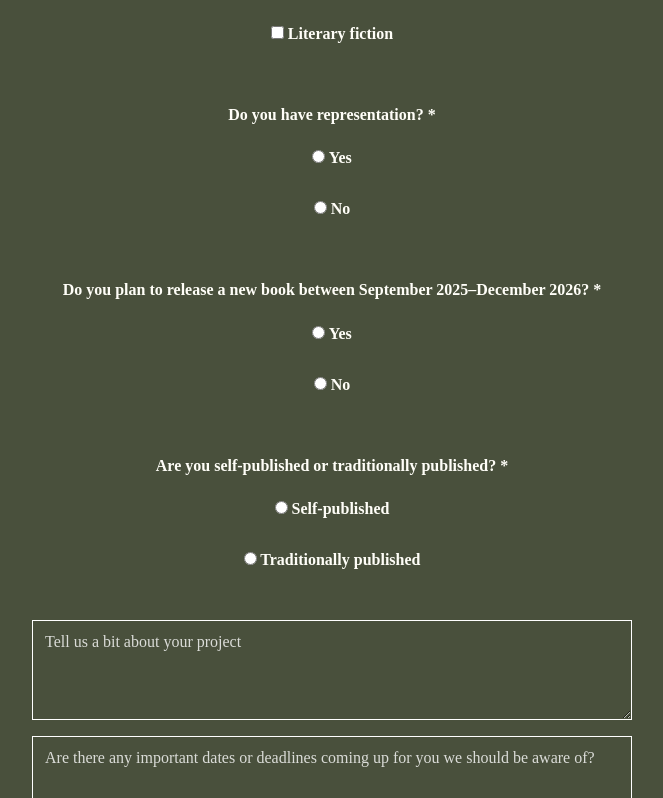
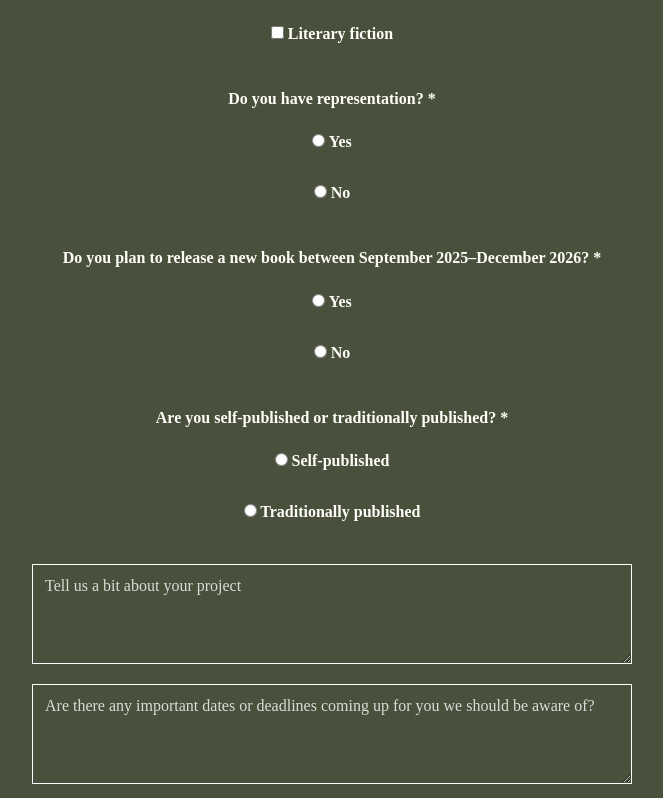
Before and after one commit to mmergal92/Proof_website, a React (Create React App) app: page /author-inquiry-form in a window 1280 px wide. Shown: the part 829-1627 px from the top of the page, without its empty margins (308-971 px from the left). Built offline with nearby package versions, Linux system fonts and the light colour scheme; the HTML template or start-up script is replaced by a standard one; a web font is replaced by a local one.

Commit message:
adding form

```diff
--- a/src/App.js
+++ b/src/App.js
@@ -11,7 +11,7 @@ import Authors from './pages/authors';
 import Newhome from './pages/newhome';
 import PageNotFound from './pages/404page';
 import Authorinquiry from './pages/authorinquiry';
-
+import ThankYou from './pages/ThankYou';
 
 const MEASUREMENT_ID = 'G-4ZV4YCN0DD';
 ReactGA.initialize(MEASUREMENT_ID);
@@ -37,6 +37,7 @@ function App() {
         <Route path='/authors' element={<Authors/>}/>
         <Route path='/author-inquiry-form' element={<Authorinquiry/>}/>
         <Route path='/islandipsum' element={<Loremipsum/>}/>
+        <Route path="/thank-you" element={<ThankYou />} />
         <Route path="/newhome" element={<Navigate to="/" replace />} />
         <Route path="*" element={<PageNotFound />} /> {/* Catch-all route for 404 */}
       </Routes>
--- /dev/null
+++ b/src/pages/ThankYou.js
@@ -0,0 +1,17 @@
+import React from 'react';
+
+const ThankYou = () => {
+  return (
+    <div className="author-page">
+      <section className="author-hero">
+        <div className="hero-content">
+          <h1>Thank you!</h1>
+          <p>We’ve received your submission and will be in touch shortly to schedule your call. We can’t wait to help you build your dream website.</p>
+          <a href="/" className="author-btn">Back to Home</a>
+        </div>
+      </section>
+    </div>
+  );
+};
+
+export default ThankYou;
--- a/src/pages/authorinquiry.js
+++ b/src/pages/authorinquiry.js
@@ -11,8 +11,21 @@ const AuthorForm = () => {
         </div>
       </section>
 
-      <section className="author-inquiry-intro asection">
-        <form className="author-inquiry-form">
+        <section className="author-inquiry-form asection">
+        <form
+          name="author"
+          method="POST"
+          data-netlify="true"
+          netlify-honeypot="bot-field"
+          action="/thank-you"
+          className="author-form"
+        >
+          {/* hidden honeypot field for bots */}
+          <input type="hidden" name="form-name" value="author" />
+          <p hidden>
+            <label>Don’t fill this out: <input name="bot-field" /></label>
+          </p>
+
           <div className="form-group">
             <input type="text" name="fullName" placeholder="Full name *" required />
             <input type="email" name="email" placeholder="Email *" required />
```
